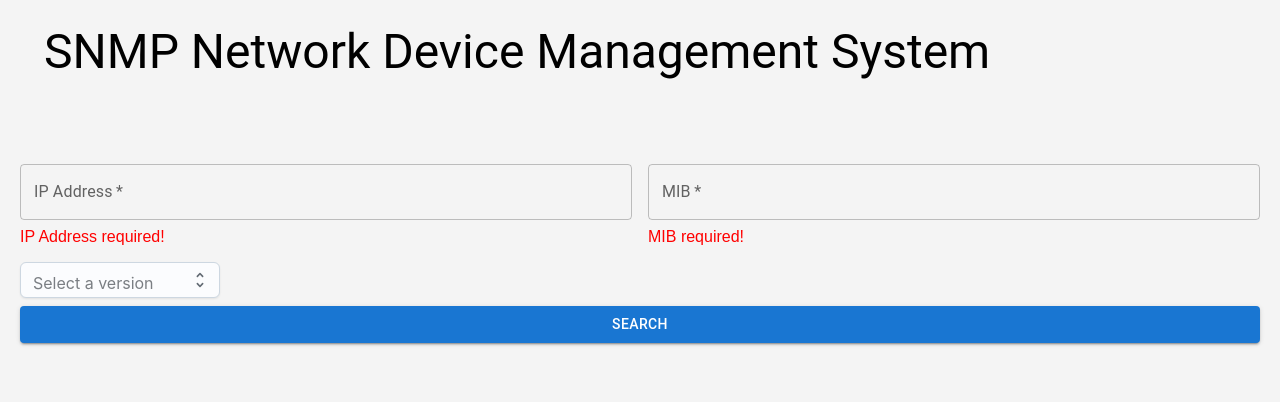
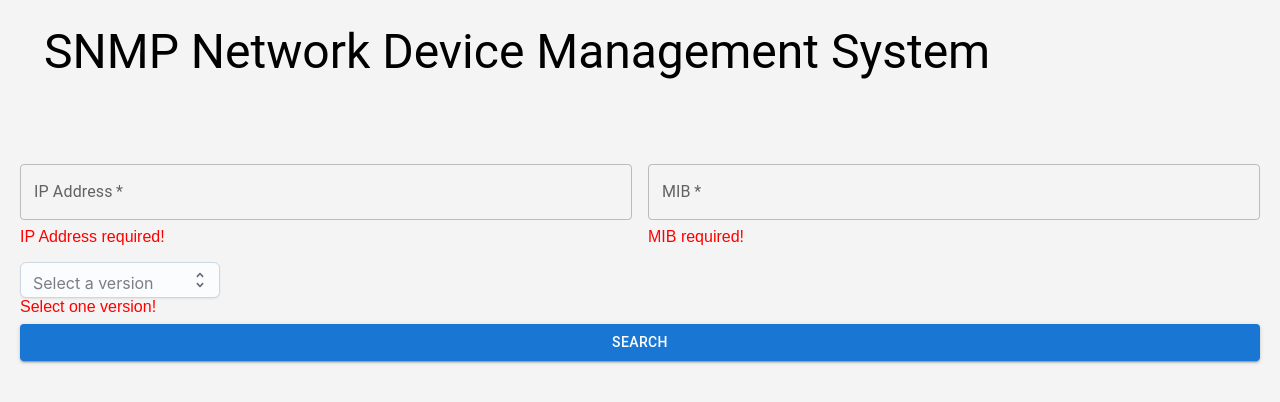
Before and after one commit to xuzhihuiCSY/snmp, a React (Create React App) app: page / in a window 1280 px wide. Shown: the top 402 px of the page. Built offline with nearby package versions, Linux system fonts and the light colour scheme; no server answers.

Commit message:
fine tune API & continue create webpage

```diff
--- a/src/SearchPage.js
+++ b/src/SearchPage.js
@@ -17,48 +17,60 @@ import { data } from "autoprefixer";
 export default function SearchPage() {
     const [ip, setIp] = useState("");
     const [mib, setMib] = useState("");
+    const [version, setVersion] = useState("");
     const [ipEmpty, setIPEmpty] = useState(true);
     const [mibEmpty, setMibEmpty] = useState(true);
-    const [version, setVersion] = useState("");
+    const [versionEmpty, setVersionEmpty] = useState(true);
     const [device, setDevice] = useState([]);
 
     const IPInput = (value) => {
-        if(value !== ""){
+        if (value !== "") {
             setIp(value);
             setIPEmpty(false);
         }
     };
 
     const MibInput = (value) => {
-        if(value !== ""){
+        if (value !== "") {
             setMib(value);
             setMibEmpty(false);
         }
     };
 
-    const handleVersion = (event) => {
-        setVersion(event.target.value);
+    const VersionInput = (value) => {
+        if (value !== "") {
+            setVersion(value);
+            setVersionEmpty(false);
+        }
     };
 
-    const handleSubmit = () => { };
 
-    const getDevice = () => {
+    const handleIPSearch = (event) => {
+        event.preventDefault();
+        if (ipEmpty === false) {
             fetch("http://localhost:5000/snmp/search/ip", {
                 method: "POST",
                 headers: {
-                'Content-Type': 'application/json'
+                    'Content-Type': 'application/json',
                 },
                 body: JSON.stringify({ ip })
             })
-            .then(res => res.json())
-            .then(data => {
-                console.log(data)
+                .then(res => {
+                    if (res.status === 200) {
+                        return res.json()
+                    } else {
+                        alert("Please check your IP Address");
+                        return res.json()
+                    }
                 })
+                .then(
+                    result => {
+                        console.log(result);
+                        setDevice(result);
+                    })
+                    .catch(error => console.error('Error:', error));
+        }
     };
-
-    useEffect(() => {
-        getDevice();
-    }, [])
 
     return (
         <>
@@ -74,7 +86,7 @@ export default function SearchPage() {
                     flexDirection: 'column',
                     alignItems: 'center',
                 }}
-                onSubmit={handleSubmit}>
+                onSubmit={handleIPSearch}>
                 <Grid container spacing={2}>
                     <Grid item xs={12} sm={6}>
                         <TextField
@@ -109,12 +121,13 @@ export default function SearchPage() {
                                 name="version"
                                 required
                                 sx={{ maxWidth: 200 }}
-                                onChange={handleVersion}
+                                onChange={(e) => VersionInput(e.target.value)}
                             >
                                 <Option value="V2c">V2c</Option>
                                 <Option value="V3">V3</Option>
                             </Select>
                         </Stack>
+                        {versionEmpty ? <div style={{ color: 'red' }}>Select one version!</div> : ''}
                     </Grid>
                 </Grid>
                 {/* <TextField id="outlined-search" label="IP Address" type="search" />
@@ -123,9 +136,39 @@ export default function SearchPage() {
                     Search
                 </Button>
                 <div>
-                    { }
+                    { device.map((item, index) => {
+                        return (
+                            <div key={index}>
+                                <div>{item.ipAddress}</div>
+                                <div>{item.snmpVersion}</div>
+                                <div>{item.mib}</div>
+                                <div>{item.Geolocation}</div>
+                                <div>{item.Hostname}</div>
+                                <div>{item.interfaceAmount}</div>
+                            </div>
+                        )
+                    }) }
                 </div>
             </Box>
         </>
     );
 }
+
+
+// const getDevice = () => {
+//     fetch("http://localhost:5000/snmp/search/ip", {
+//         method: "POST",
+//         headers: {
+//             'Content-Type': 'application/json'
+//         },
+//         body: JSON.stringify({ ip })
+//     })
+//         .then(res => res.json())
+//         .then(data => {
+//             console.log(data)
+//         })
+// };
+
+// useEffect(() => {
+//     getDevice();
+// }, [device]);
```
Also changed, not shown: 1 other file (tests, documents, lock files or other folders). Lines whose indentation alone changed are shown as unchanged.
